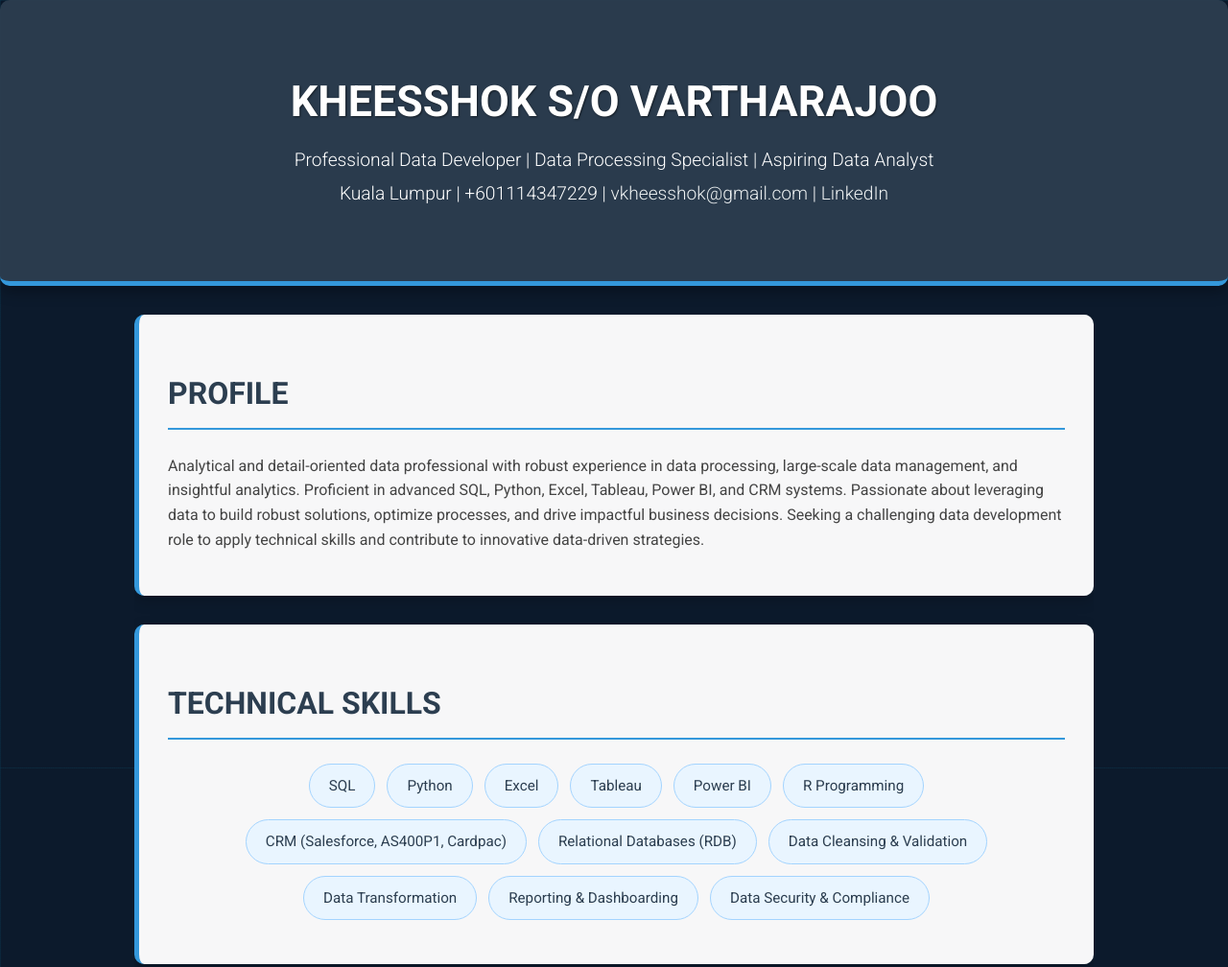
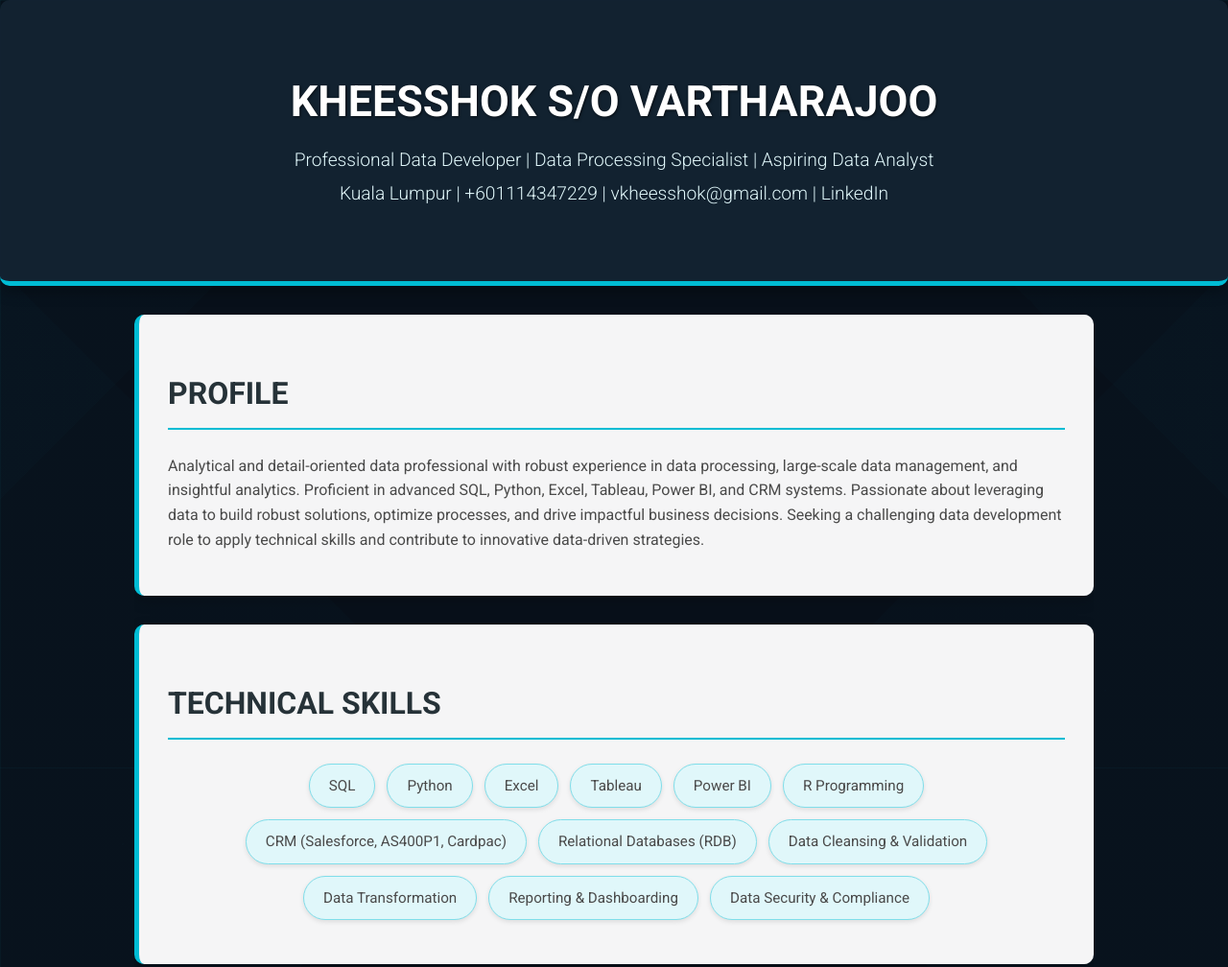
Before and after one commit to Kheesshok29/Portfolio, a plain HTML site: page index.html in a window 1280 px wide. Shown: the top 1008 px of the page at 96% size. Drawn offline with Linux system fonts and the light colour scheme.

Commit message:
Update index.html

```diff
--- a/index.html
+++ b/index.html
@@ -6,10 +6,18 @@
     <title>Kheesshok S/O Vartharajoo - Professional Data Developer</title>
     <link href="https://fonts.googleapis.com/css2?family=Roboto:wght@300;400;700&display=swap" rel="stylesheet">
     <style>
-        /* Keyframes for the background animation */
-        @keyframes dataFlow {
+        /* Keyframes for the astonishing background animation */
+        @keyframes dataFlowX {
+            0% { background-position-x: 0%; }
+            100% { background-position-x: 200%; } /* Move horizontally */
+        }
+        @keyframes dataFlowY {
+            0% { background-position-y: 0%; }
+            100% { background-position-y: 200%; } /* Move vertically */
+        }
+        @keyframes dataFlowDiagonal {
             0% { background-position: 0% 0%; }
-            100% { background-position: 100% 100%; } /* Moves the pattern diagonally */
+            100% { background-position: 200% 200%; } /* Move diagonally */
         }
 
         /* General Body Styles */
@@ -19,15 +27,37 @@
             margin: 0;
             padding: 0;
             color: #333;
-            /* Astonishing Data Developer Background */
-            background-color: #0c1a2c; /* Deep dark blue-purple */
+            /* Astonishing Live Data Developer Background */
+            background-color: #08101a; /* Very dark base */
             background-image:
-                linear-gradient(rgba(10, 200, 250, 0.05) 1px, transparent 1px),
-                linear-gradient(90deg, rgba(10, 200, 250, 0.05) 1px, transparent 1px),
-                linear-gradient(rgba(10, 200, 250, 0.02) 1px, transparent 1px),
-                linear-gradient(90deg, rgba(10, 200, 250, 0.02) 1px, transparent 1px);
-            background-size: 50px 50px, 50px 50px, 15px 15px, 15px 15px; /* Two grids, one fine, one coarser */
-            animation: dataFlow 60s linear infinite; /* Slow, continuous diagonal movement */
+                /* Layer 1: Fine grid, moving slowly diagonal */
+                linear-gradient(rgba(0, 255, 255, 0.03) 1px, transparent 1px),
+                linear-gradient(90deg, rgba(0, 255, 255, 0.03) 1px, transparent 1px),
+                /* Layer 2: Larger hexagonal/dot pattern, very subtle, moving slowly X */
+                radial-gradient(circle at 10% 10%, rgba(0, 150, 200, 0.01) 1px, transparent 1px),
+                radial-gradient(circle at 90% 90%, rgba(0, 150, 200, 0.01) 1px, transparent 1px),
+                /* Layer 3: Faint diagonal lines, moving slowly Y */
+                linear-gradient(45deg, rgba(0, 200, 255, 0.01) 25%, transparent 25%, transparent 75%, rgba(0, 200, 255, 0.01) 75%, rgba(0, 200, 255, 0.01) 100%),
+                linear-gradient(-45deg, rgba(0, 200, 255, 0.01) 25%, transparent 25%, transparent 75%, rgba(0, 200, 255, 0.01) 75%, rgba(0, 200, 255, 0.01) 100%);
+
+            background-size:
+                30px 30px, /* Grid size */
+                30px 30px, /* Grid size */
+                100px 100px, /* Dot size */
+                100px 100px, /* Dot size */
+                100px 100px, /* Diagonal line size */
+                100px 100px; /* Diagonal line size */
+
+            background-position:
+                0 0, 0 0, /* Initial positions for grids */
+                0 0, 0 0, /* Initial positions for dots */
+                0 0, 0 0; /* Initial positions for diagonal lines */
+
+            animation:
+                dataFlowDiagonal 80s linear infinite, /* Grid 1 slow diagonal */
+                dataFlowX 120s linear infinite,      /* Dots slow horizontal */
+                dataFlowY 90s linear infinite;       /* Diagonal lines slow vertical */
+
             background-attachment: fixed; /* Keeps background fixed when scrolling */
         }
 
@@ -42,11 +72,11 @@
 
         /* Header Styles */
         header {
-            background: rgba(44, 62, 80, 0.95); /* Darker blue-gray with slight transparency */
+            background: rgba(20, 35, 50, 0.95); /* Darker blue-gray with slight transparency */
             color: #fff;
             padding: 40px 20px;
             min-height: 70px;
-            border-bottom: 5px solid #3498db; /* Brighter blue accent */
+            border-bottom: 5px solid #00bcd4; /* Brighter, tech-blue accent */
             box-shadow: 0 6px 15px rgba(0, 0, 0, 0.3); /* Stronger shadow for depth */
             margin-bottom: 30px;
             text-align: center;
@@ -56,42 +86,43 @@
             font-size: 2.8em;
             margin: 0 0 10px 0;
             font-weight: 700;
-            text-shadow: 1px 1px 2px rgba(0,0,0,0.5); /* Subtle text shadow */
+            text-shadow: 1px 1px 3px rgba(0,0,0,0.6); /* More prominent text shadow */
         }
         header p {
             font-size: 1.2em;
             margin: 5px 0;
             font-weight: 300;
+            color: #e0f7fa; /* Lighter white for readability */
         }
         header a {
-            color: #ecf0f1;
+            color: #80deea; /* Lighter blue for header links */
             text-decoration: none;
             transition: color 0.3s ease;
         }
         header a:hover {
-            color: #3498db;
+            color: #00bcd4; /* Accent blue on hover */
         }
 
         /* Section Styles */
         .section {
             padding: 30px;
-            background: rgba(255, 255, 255, 0.97); /* Slightly transparent white for content */
+            background: rgba(255, 255, 255, 0.96); /* Slightly transparent white for content */
             margin-bottom: 30px;
             border-radius: 10px;
             box-shadow: 0 5px 15px rgba(0, 0, 0, 0.2); /* Stronger, softer shadow */
-            border-left: 5px solid #3498db;
-            backdrop-filter: blur(2px); /* Subtle blur effect on background behind section */
+            border-left: 5px solid #00bcd4; /* Accent border */
+            backdrop-filter: blur(3px); /* Increased blur effect on background behind section */
         }
         .section h2 {
-            color: #2c3e50;
-            border-bottom: 2px solid #3498db;
+            color: #263238; /* Darker charcoal for headings */
+            border-bottom: 2px solid #00bcd4; /* Tech-blue underline for headings */
             padding-bottom: 10px;
             margin-bottom: 25px;
             font-size: 2em;
             font-weight: 700;
         }
-        .section p {
-            color: #444; /* Slightly darker text for readability on white background */
+        .section p, .section ul li {
+            color: #4a4a4a; /* Dark gray for readability on white background */
         }
 
         /* Experience and Project Item Styles */
@@ -104,7 +135,7 @@
             border-bottom: none;
         }
         .experience-item h3, .project-item h3 {
-            color: #34495e;
+            color: #37474f; /* Slightly lighter dark blue-gray */
             margin-bottom: 10px;
             font-size: 1.5em;
             font-weight: 600;
@@ -120,14 +151,14 @@
             line-height: 1.8;
         }
         .project-item a {
-            color: #3498db;
+            color: #0097a7; /* Darker tech-blue for links */
             text-decoration: none;
             font-weight: bold;
             transition: color 0.3s ease;
         }
         .project-item a:hover {
             text-decoration: underline;
-            color: #2a7bb8; /* Darker blue on hover */
+            color: #00bcd4; /* Accent blue on hover */
         }
 
         /* Skills List Styles */
@@ -140,18 +171,20 @@
             justify-content: center;
         }
         .skills-list li {
-            background: #e9f5ff;
-            color: #2c3e50;
+            background: #e0f7fa; /* Very light tech-blue background for skills */
+            color: #263238; /* Darker text */
             padding: 10px 20px;
             border-radius: 25px;
-            border: 1px solid #a3d4ff;
+            border: 1px solid #80deea; /* Light tech-blue border */
             font-weight: 500;
             font-size: 0.95em;
-            transition: transform 0.2s ease, background-color 0.2s ease; /* Add transition for hover effect */
+            transition: transform 0.2s ease, background-color 0.2s ease, box-shadow 0.2s ease;
+            box-shadow: 0 2px 5px rgba(0,0,0,0.1);
         }
         .skills-list li:hover {
-            transform: translateY(-3px); /* Lift effect on hover */
-            background-color: #d1eaff; /* Slightly darker blue on hover */
+            transform: translateY(-3px);
+            background-color: #b2ebf2; /* Slightly darker blue on hover */
+            box-shadow: 0 4px 10px rgba(0,0,0,0.2);
         }
 
         /* Contact Info Styles */
@@ -162,21 +195,21 @@
             background: rgba(234, 243, 248, 0.97); /* Very light blue background with slight transparency */
             border-radius: 10px;
             box-shadow: 0 2px 10px rgba(0, 0, 0, 0.1);
-            backdrop-filter: blur(1px); /* Subtle blur */
+            backdrop-filter: blur(1px);
         }
         .contact-info p {
             font-size: 1.1em;
             margin: 5px 0;
         }
         .contact-info a {
-            color: #3498db;
+            color: #0097a7;
             text-decoration: none;
             font-weight: bold;
             transition: color 0.3s ease;
         }
         .contact-info a:hover {
             text-decoration: underline;
-            color: #2a7bb8;
+            color: #00bcd4;
         }
     </style>
 </head>
@@ -185,7 +218,7 @@
         <div class="container">
             <h1>KHEESSHOK S/O VARTHARAJOO</h1>
             <p>Professional Data Developer | Data Processing Specialist | Aspiring Data Analyst</p>
-            <p>Kuala Lumpur | +601114347229 | <a href="mailto:vkheesshok@gmail.com" style="color:#ecf0f1;">vkheesshok@gmail.com</a> | <a href="https://www.linkedin.com/in/kheesshok-vartharajoo-4233a4246/" target="_blank" style="color:#ecf0f1;">LinkedIn</a></p>
+            <p>Kuala Lumpur | +601114347229 | <a href="mailto:vkheesshok@gmail.com" style="color:#e0f7fa;">vkheesshok@gmail.com</a> | <a href="https://www.linkedin.com/in/kheesshok-vartharajoo-4233a4246/" target="_blank" style="color:#e0f7fa;">LinkedIn</a></p>
         </div>
     </header>
 
@@ -238,6 +271,7 @@
                     <li>Delivered frontline support for high-volume inbound customer inquiries across banking services, ensuring prompt and accurate resolution.</li>
                     <li>Managed diverse customer requests including account maintenance, card activation/blocking, and digital banking assistance.</li>
                     <li>Identified, reported, and resolved suspected fraudulent transactions and scam-related activity, including phishing attempts and unauthorized transfers.</li>
+                    <li>Guided customers through fraud reporting procedures and initiated account holds or card blocks to prevent further losses.</li>
                     <li>Collaborated with internal Fraud Risk and Investigation teams to escalate suspicious activity and support ongoing investigations.</li>
                     <li>Ensured compliance with AML (Anti-Money Laundering), KYC (Know Your Customer), and internal fraud prevention policies.</li>
                 </ul>
@@ -248,7 +282,7 @@
                 <ul>
                     <li>Managed and updated shipment records, delivery manifests, and customs documentation to ensure smooth and compliant cross-border logistics operations.</li>
                     <li>Processed daily shipment and clearance data using DHL's internal systems and tools, adhering to service-level agreements (SLAs) and compliance standards.</li>
-                    <li>Coordinated with various teams to ensure all documentation (e.g., air waybills, invoices, export declarations) was complete and accurate before dispatch.</li>
+                    <li>Coordinated with couriers, warehouse teams, and customs officers to ensure all documentation (e.g., air waybills, invoices, export declarations) was complete and accurate before dispatch.</li>
                     <li>Handled real-time data entry and verification for high volumes of incoming and outgoing parcels, maintaining data integrity across all checkpoints.</li>
                     <li>Conducted quality control checks on physical and digital documentation to identify discrepancies or missing information.</li>
                     <li>Supported customs clearance by preparing required documents and uploading them to relevant platforms for review and processing.</li>
```
